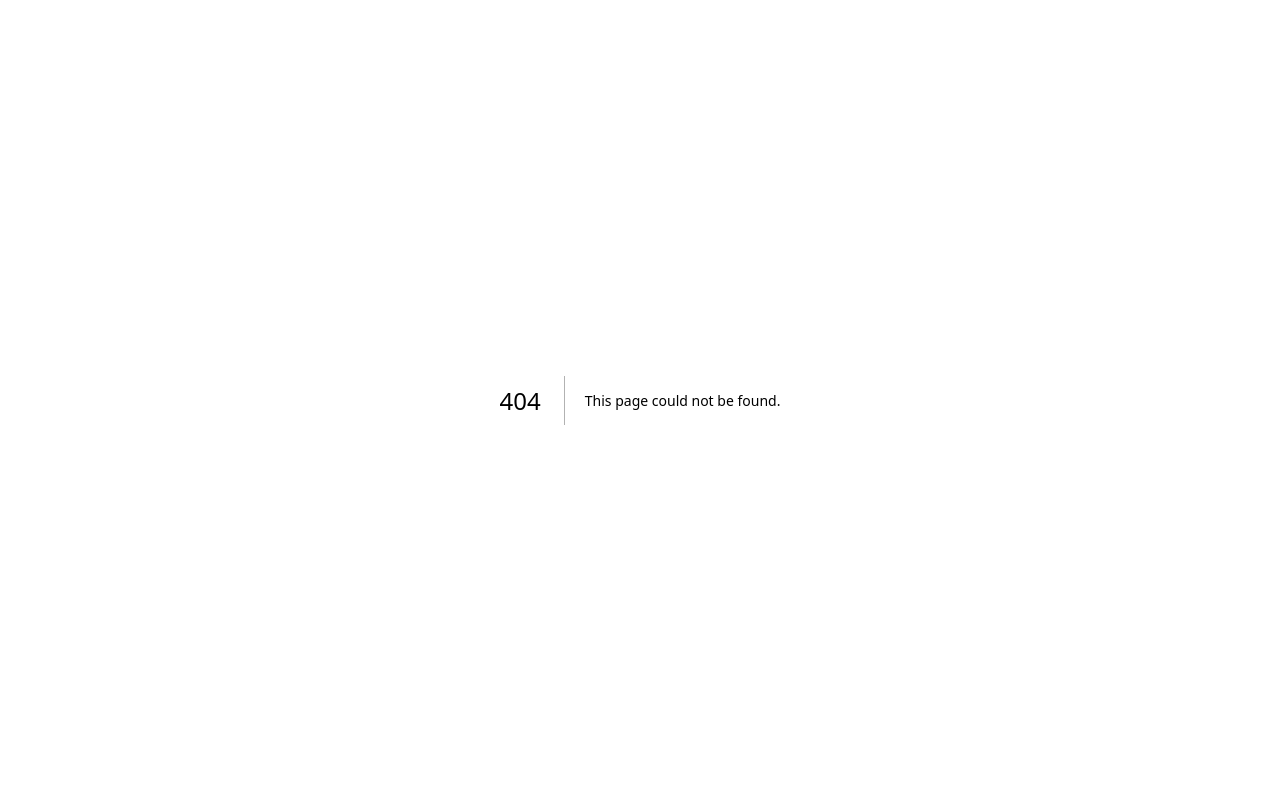
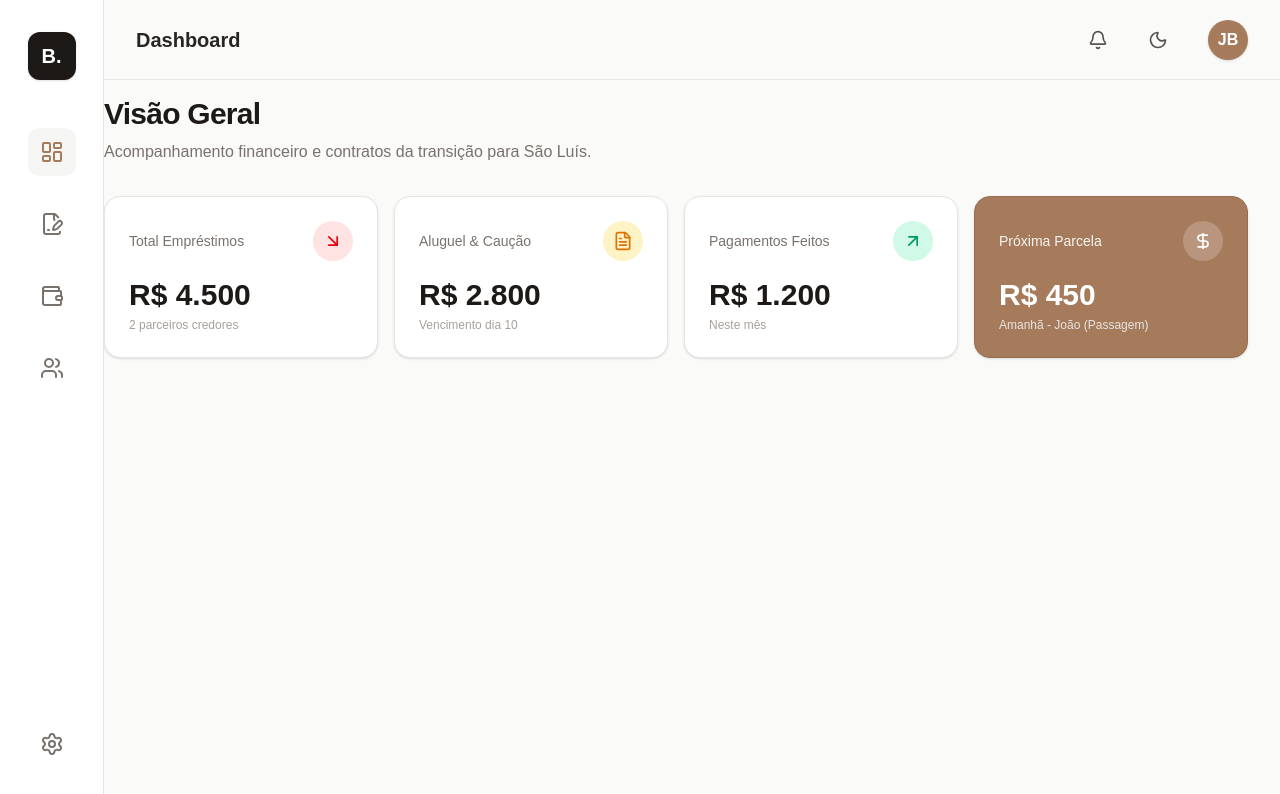
Before and after one commit to Baplyerp/baply-personal-manager, a Next.js app: page /dashboard in a window 1280 px wide. Before the commit this address had no page. Shown: the top 794 px of the page. Built offline with nearby package versions, Linux system fonts and the light colour scheme.

Commit message:
feat: setup inicial padrao baply com Next e Tailwind v4

```diff
--- /dev/null
+++ b/src/app/dashboard/page.tsx
@@ -0,0 +1,79 @@
+import { ArrowUpRight, ArrowDownRight, DollarSign, FileText } from "lucide-react";
+
+export default function DashboardPage() {
+  return (
+    <div className="space-y-8 animate-in fade-in slide-in-from-bottom-4 duration-700">
+
+      {/* Cabeçalho da Página */}
+      <div>
+        <h2 className="text-3xl font-bold tracking-tight text-stone-900 dark:text-stone-50">
+          Visão Geral
+        </h2>
+        <p className="text-stone-500 dark:text-stone-400 mt-2">
+          Acompanhamento financeiro e contratos da transição para São Luís.
+        </p>
+      </div>
+
+      {/* Grid de Cards */}
+      <div className="grid grid-cols-1 sm:grid-cols-2 lg:grid-cols-4 gap-4">
+
+        {/* Card 1 */}
+        <div className="p-6 bg-white dark:bg-stone-900 rounded-2xl border border-stone-200 dark:border-stone-800 shadow-sm transition-all hover:shadow-md">
+          <div className="flex items-center justify-between">
+            <h3 className="text-sm font-medium text-stone-500 dark:text-stone-400">Total Empréstimos</h3>
+            <div className="h-10 w-10 rounded-full bg-red-100 dark:bg-red-900/20 flex items-center justify-center text-red-600 dark:text-red-400">
+              <ArrowDownRight size={20} />
+            </div>
+          </div>
+          <div className="mt-4">
+            <span className="text-3xl font-bold text-stone-900 dark:text-stone-50">R$ 4.500</span>
+            <p className="text-xs text-stone-400 mt-1">2 parceiros credores</p>
+          </div>
+        </div>
+
+        {/* Card 2 */}
+        <div className="p-6 bg-white dark:bg-stone-900 rounded-2xl border border-stone-200 dark:border-stone-800 shadow-sm transition-all hover:shadow-md">
+          <div className="flex items-center justify-between">
+            <h3 className="text-sm font-medium text-stone-500 dark:text-stone-400">Aluguel & Caução</h3>
+            <div className="h-10 w-10 rounded-full bg-amber-100 dark:bg-amber-900/20 flex items-center justify-center text-amber-600 dark:text-amber-400">
+              <FileText size={20} />
+            </div>
+          </div>
+          <div className="mt-4">
+            <span className="text-3xl font-bold text-stone-900 dark:text-stone-50">R$ 2.800</span>
+            <p className="text-xs text-stone-400 mt-1">Vencimento dia 10</p>
+          </div>
+        </div>
+
+        {/* Card 3 */}
+        <div className="p-6 bg-white dark:bg-stone-900 rounded-2xl border border-stone-200 dark:border-stone-800 shadow-sm transition-all hover:shadow-md">
+          <div className="flex items-center justify-between">
+            <h3 className="text-sm font-medium text-stone-500 dark:text-stone-400">Pagamentos Feitos</h3>
+            <div className="h-10 w-10 rounded-full bg-emerald-100 dark:bg-emerald-900/20 flex items-center justify-center text-emerald-600 dark:text-emerald-400">
+              <ArrowUpRight size={20} />
+            </div>
+          </div>
+          <div className="mt-4">
+            <span className="text-3xl font-bold text-stone-900 dark:text-stone-50">R$ 1.200</span>
+            <p className="text-xs text-stone-400 mt-1">Neste mês</p>
+          </div>
+        </div>
+
+        {/* Card 4 - Destaque */}
+        <div className="p-6 bg-[#A67B5B] rounded-2xl border border-[#966d50] shadow-sm transition-all hover:shadow-md text-white">
+          <div className="flex items-center justify-between">
+            <h3 className="text-sm font-medium text-stone-100">Próxima Parcela</h3>
+            <div className="h-10 w-10 rounded-full bg-white/20 flex items-center justify-center text-white">
+              <DollarSign size={20} />
+            </div>
+          </div>
+          <div className="mt-4">
+            <span className="text-3xl font-bold">R$ 450</span>
+            <p className="text-xs text-stone-200 mt-1">Amanhã - João (Passagem)</p>
+          </div>
+        </div>
+
+      </div>
+    </div>
+  );
+}
--- a/src/app/page.tsx
+++ b/src/app/page.tsx
@@ -1,65 +1,6 @@
-import Image from "next/image";
+import { redirect } from "next/navigation";
 
 export default function Home() {
-  return (
-    <div className="flex flex-col flex-1 items-center justify-center bg-zinc-50 font-sans dark:bg-black">
-      <main className="flex flex-1 w-full max-w-3xl flex-col items-center justify-between py-32 px-16 bg-white dark:bg-black sm:items-start">
-        <Image
-          className="dark:invert"
-          src="/next.svg"
-          alt="Next.js logo"
-          width={100}
-          height={20}
-          priority
-        />
-        <div className="flex flex-col items-center gap-6 text-center sm:items-start sm:text-left">
-          <h1 className="max-w-xs text-3xl font-semibold leading-10 tracking-tight text-black dark:text-zinc-50">
-            To get started, edit the page.tsx file.
-          </h1>
-          <p className="max-w-md text-lg leading-8 text-zinc-600 dark:text-zinc-400">
-            Looking for a starting point or more instructions? Head over to{" "}
-            <a
-              href="https://vercel.com/templates?framework=next.js&utm_source=create-next-app&utm_medium=appdir-template-tw&utm_campaign=create-next-app"
-              className="font-medium text-zinc-950 dark:text-zinc-50"
-            >
-              Templates
-            </a>{" "}
-            or the{" "}
-            <a
-              href="https://nextjs.org/learn?utm_source=create-next-app&utm_medium=appdir-template-tw&utm_campaign=create-next-app"
-              className="font-medium text-zinc-950 dark:text-zinc-50"
-            >
-              Learning
-            </a>{" "}
-            center.
-          </p>
-        </div>
-        <div className="flex flex-col gap-4 text-base font-medium sm:flex-row">
-          <a
-            className="flex h-12 w-full items-center justify-center gap-2 rounded-full bg-foreground px-5 text-background transition-colors hover:bg-[#383838] dark:hover:bg-[#ccc] md:w-[158px]"
-            href="https://vercel.com/new?utm_source=create-next-app&utm_medium=appdir-template-tw&utm_campaign=create-next-app"
-            target="_blank"
-            rel="noopener noreferrer"
-          >
-            <Image
-              className="dark:invert"
-              src="/vercel.svg"
-              alt="Vercel logomark"
-              width={16}
-              height={16}
-            />
-            Deploy Now
-          </a>
-          <a
-            className="flex h-12 w-full items-center justify-center rounded-full border border-solid border-black/[.08] px-5 transition-colors hover:border-transparent hover:bg-black/[.04] dark:border-white/[.145] dark:hover:bg-[#1a1a1a] md:w-[158px]"
-            href="https://nextjs.org/docs?utm_source=create-next-app&utm_medium=appdir-template-tw&utm_campaign=create-next-app"
-            target="_blank"
-            rel="noopener noreferrer"
-          >
-            Documentation
-          </a>
-        </div>
-      </main>
-    </div>
-  );
+  // Assim que a raiz for acessada, joga direto para o Dashboard
+  redirect("/dashboard");
 }
```
